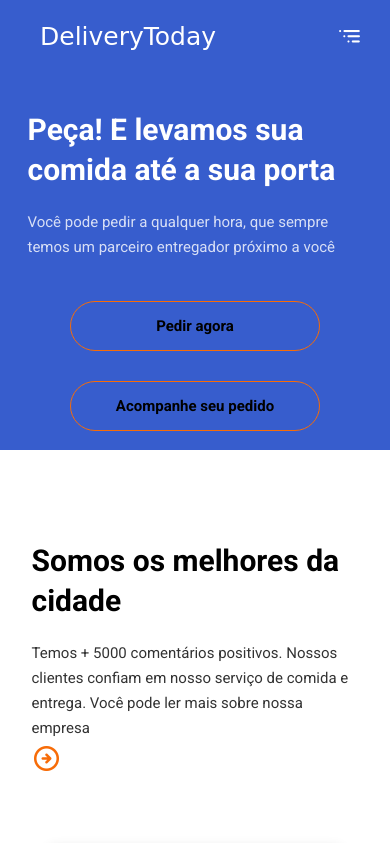
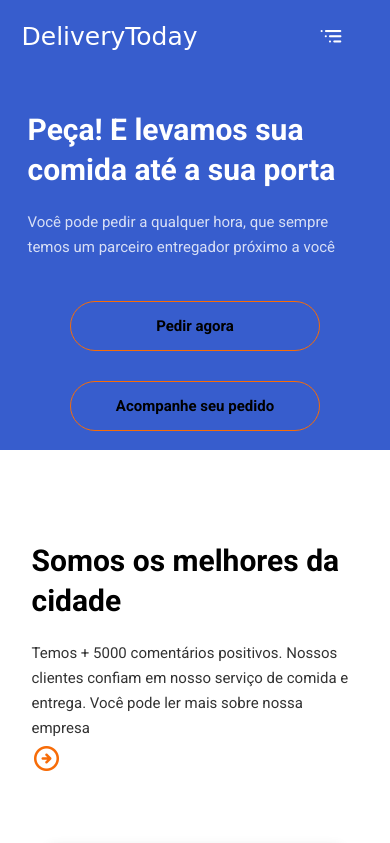
Before and after one commit to MayaraDias/site-DeliveryToday, a plain HTML site: page index.html in a window 390 px wide. Shown: the top 843 px of the page. Drawn offline with nearby package versions, Linux system fonts and the light colour scheme; a web font is replaced by a local one.

Commit message:
mobile atualizado

```diff
--- a/style.css
+++ b/style.css
@@ -44,6 +44,7 @@ img {
 /*<========= NAV ============>*/
 
 nav {
+  width: 100vw;
   height: 7.2rem;
   margin: auto;
   padding: 1.6rem 0;
@@ -57,11 +58,10 @@ nav {
 }
 
 nav .wrapper {
-  width: 100vw;
   display: flex;
   gap: 4rem;
   align-items: center;
-  padding: 0 4rem;
+  padding-inline: 1.4rem;
 }
 
 .openMenu,
@@ -342,3 +342,5 @@ body.menuExpande .menu .login:hover {
 }
 
 /*<============ MEDIA QUERIES / VERSÃO DESKTOP =============>*/
+@media (min-width: 700px) {
+}
```
